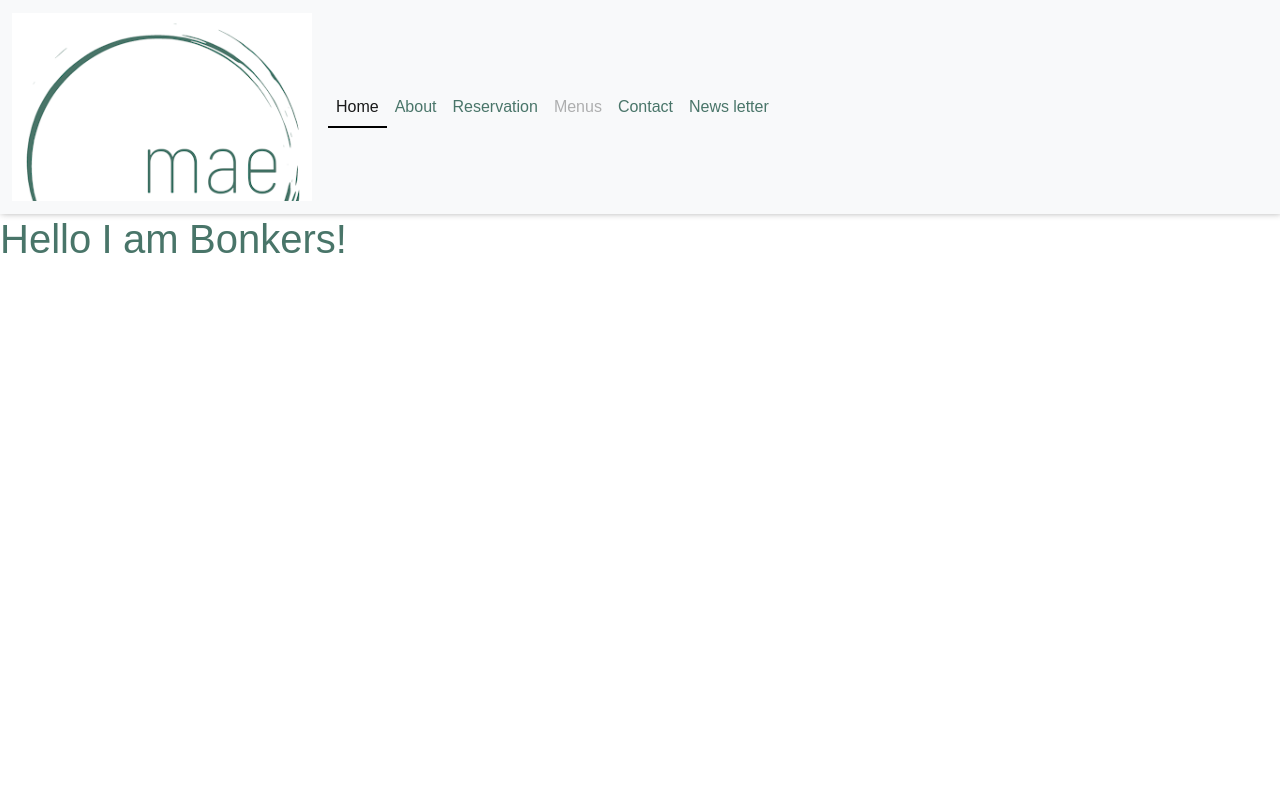
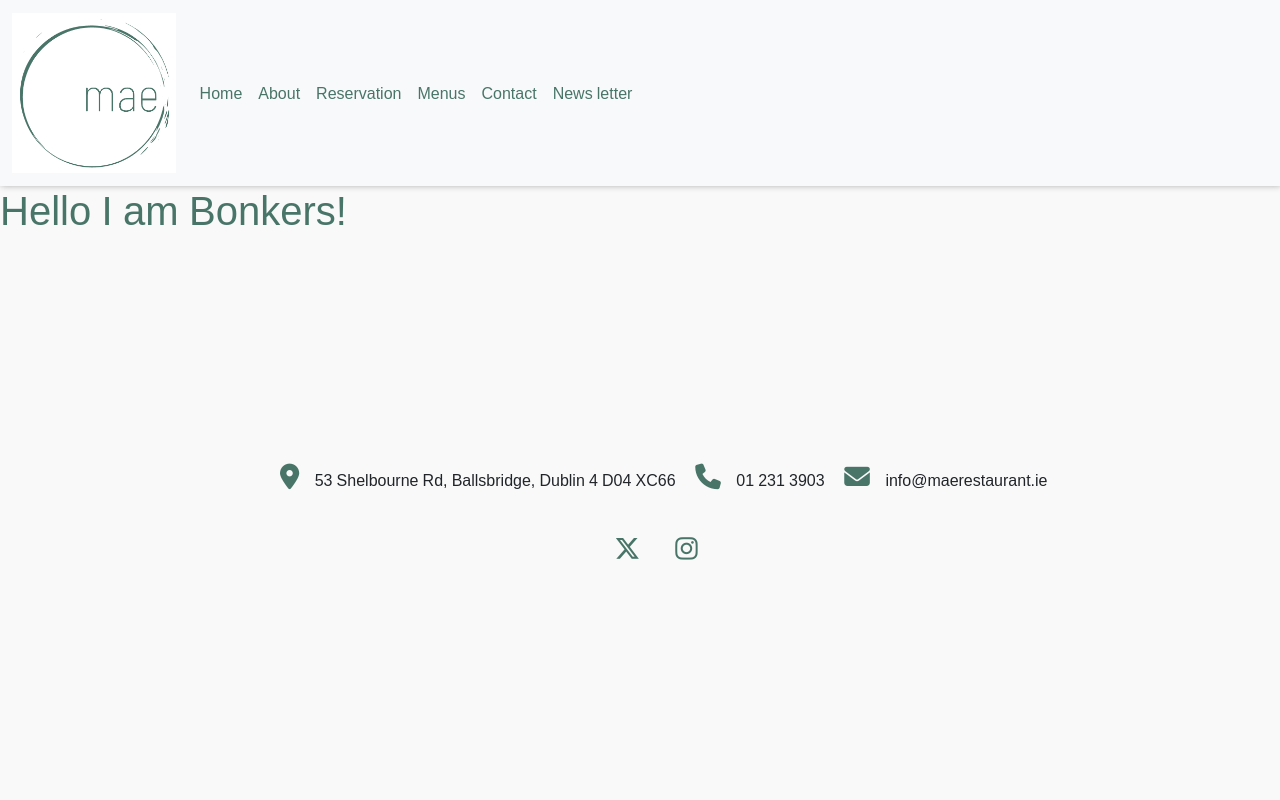
Before and after one commit to Edouard102/m-restaurant, a Django app: page / in a window 1280 px wide. Run offline with Django 3.2, Linux system fonts and the light colour scheme; some libraries are stand-ins or nearby versions.

Commit message:
Create file footer.html add style

```diff
--- a/static/css/base.css
+++ b/static/css/base.css
@@ -15,6 +15,7 @@
     --black: #000;
     --off-white: #f6f6f6;
     --white: #fff;
+    --white-Smoke: #F9F9F9;
     --gray-blue: #abb1c3;
     --green: #497569;
 
@@ -41,14 +42,14 @@
 
     main {
         flex: 1 0 auto;
-        background-color: var(--gray-blue);
+        background-color: var(--white-Smoke);
     }
 
 
 /* Header */
 
 .navbar {
-    background-color: var(--gray-blue);
+    background-color: var(--white-Smoke);
     box-shadow: var(--smal-box-shadow);
 }
 
@@ -57,10 +58,60 @@
 }
 
 img.logo {
-    width: 18.75rem;
+    height: 10rem;
 }
 
 .active {
     border-bottom: 2px solid var(--black);
     font-weight: 500;
 }
+
+/* Footer */
+
+footer {
+    background-color: var(--white-Smoke);
+    flex: 1 0 auto;
+}
+
+/* info */
+.info-icon {
+    height: 2rem;
+    margin: 1rem;
+}
+
+.info {
+    text-align: center;
+}
+
+.info>li {
+    display: inline;
+}
+
+.info i {
+    font-size: 160%;
+    margin: 1%;
+    padding: 3px;
+    color: var(--green);
+}
+
+/* social icon */
+
+.social-icon {
+    height: 2rem;
+    margin: 1rem;
+}
+
+.social-networks {
+    text-align: center;
+}
+
+.social-networks>li {
+    display: inline;
+}
+
+.social-networks i {
+    font-size: 160%;
+    margin: 1%;
+    padding: 3px;
+    color: var(--green);
+}
--- a/templates/base.html
+++ b/templates/base.html
@@ -22,8 +22,17 @@
 
     {% include 'includes/header.html' %}
 
-    <h1>Hello I am Bonkers!</h1>
+    <main>
 
+        {% block content %}
+
+        <h1>Hello I am Bonkers!</h1>
+
+        {% endblock %}
+
+    </main>
+
+    {% include 'includes/footer.html' %}
 
 </body>
 </html>
--- /dev/null
+++ b/templates/includes/footer.html
@@ -0,0 +1,32 @@
+{% load static %}
+
+
+<footer>
+
+<!-- info icons -->
+
+    <ul class="info">
+        <li> <a><i class="fa-solid fa-location-dot" class="info-icon"></i>53 Shelbourne Rd, Ballsbridge, Dublin 4 D04 XC66</a>
+        </li>
+        <li> <a><i class="fa-solid fa-phone" class="info-icon"></i>01 231 3903</a>
+        </li>
+        <li><a><i class="fa-solid fa-envelope" class="info-icon"></i>info@maerestaurant.ie</a>
+        </li>
+    </ul>
+
+<!-- Social media icons-->
+
+    <ul class="social-networks">
+        <li> <a href="https://twitter.com/keeffe_grainne?" target=" _blank" rel="noopper"
+                aria-label="Visit our twitter page (opens in a new tab)"><i class="fa-brands fa-x-twitter" class="social-icon"></i></a>
+        </li>
+        <li> <a href="https://www.instagram.com/mae_restaurant/" target=" _blank" rel="noopper"
+                aria-label="Visit our instagram page (opens in a new tab)"><i class="fa-brands fa-instagram" class="social-icon"></i></a>
+        </li>
+    </ul>
+</footer>
+
+
+
+ <!-- font awesone script-->
+ <script src="https://kit.fontawesome.com/6324a26f04.js" crossorigin="anonymous"></script>
--- a/templates/includes/header.html
+++ b/templates/includes/header.html
@@ -17,7 +17,7 @@
           <div class="collapse navbar-collapse" id="navbarNav">
             <ul class="navbar-nav">
               <li class="nav-item">
-                <a class="nav-link active" aria-current="page" href="#">Home</a>
+                <a class="nav-link" href="#">Home</a>
               </li>
               <li class="nav-item">
                 <a class="nav-link" href="#">About</a>
@@ -26,7 +26,7 @@
                 <a class="nav-link" href="#">Reservation</a>
               </li>
               <li class="nav-item">
-                <a class="nav-link disabled">Menus</a>
+                <a class="nav-link" href="#">Menus</a>
               </li>
               <li class="nav-item">
                 <a class="nav-link" href="#">Contact</a>
```
Also changed, not shown: static/images/maelogo.png.
